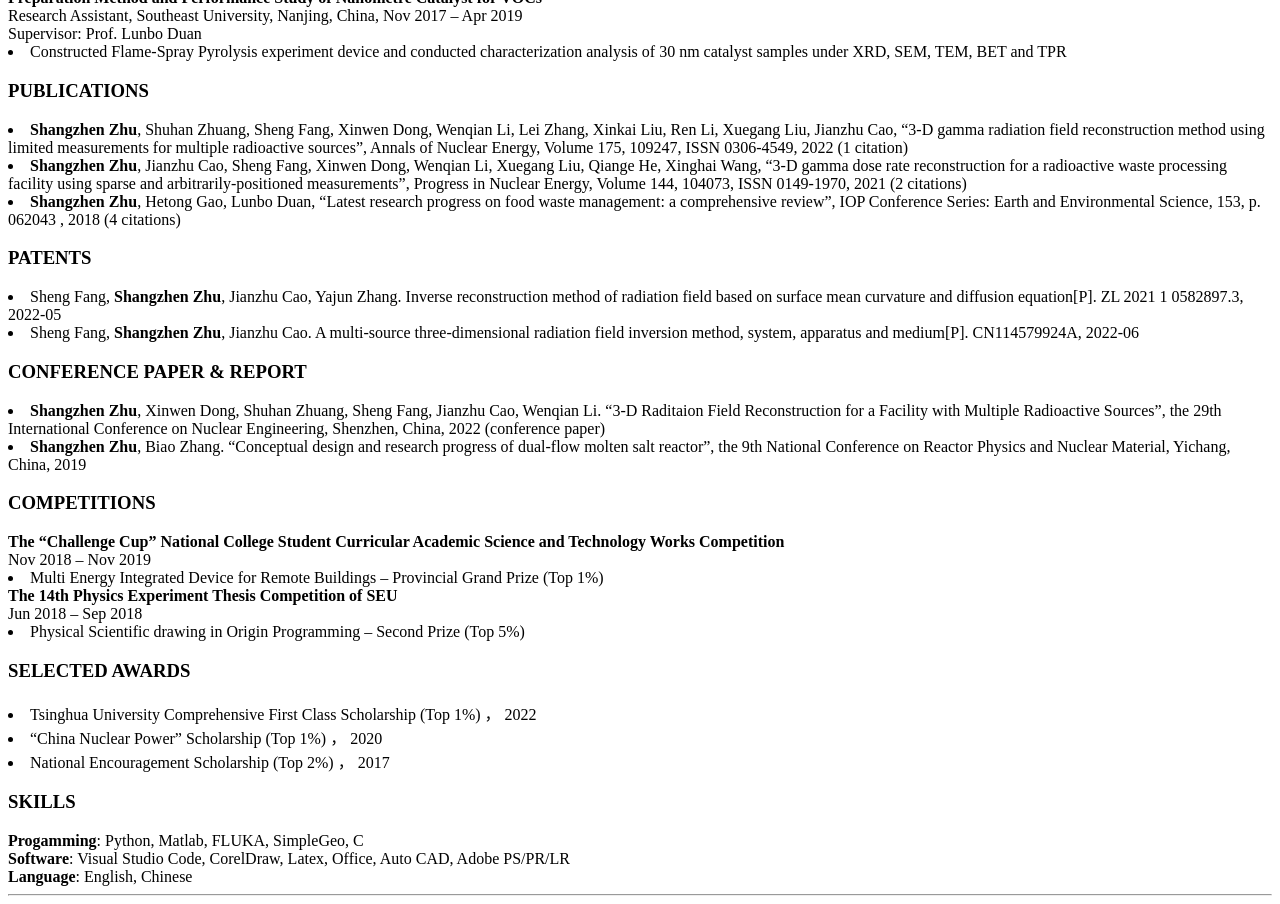
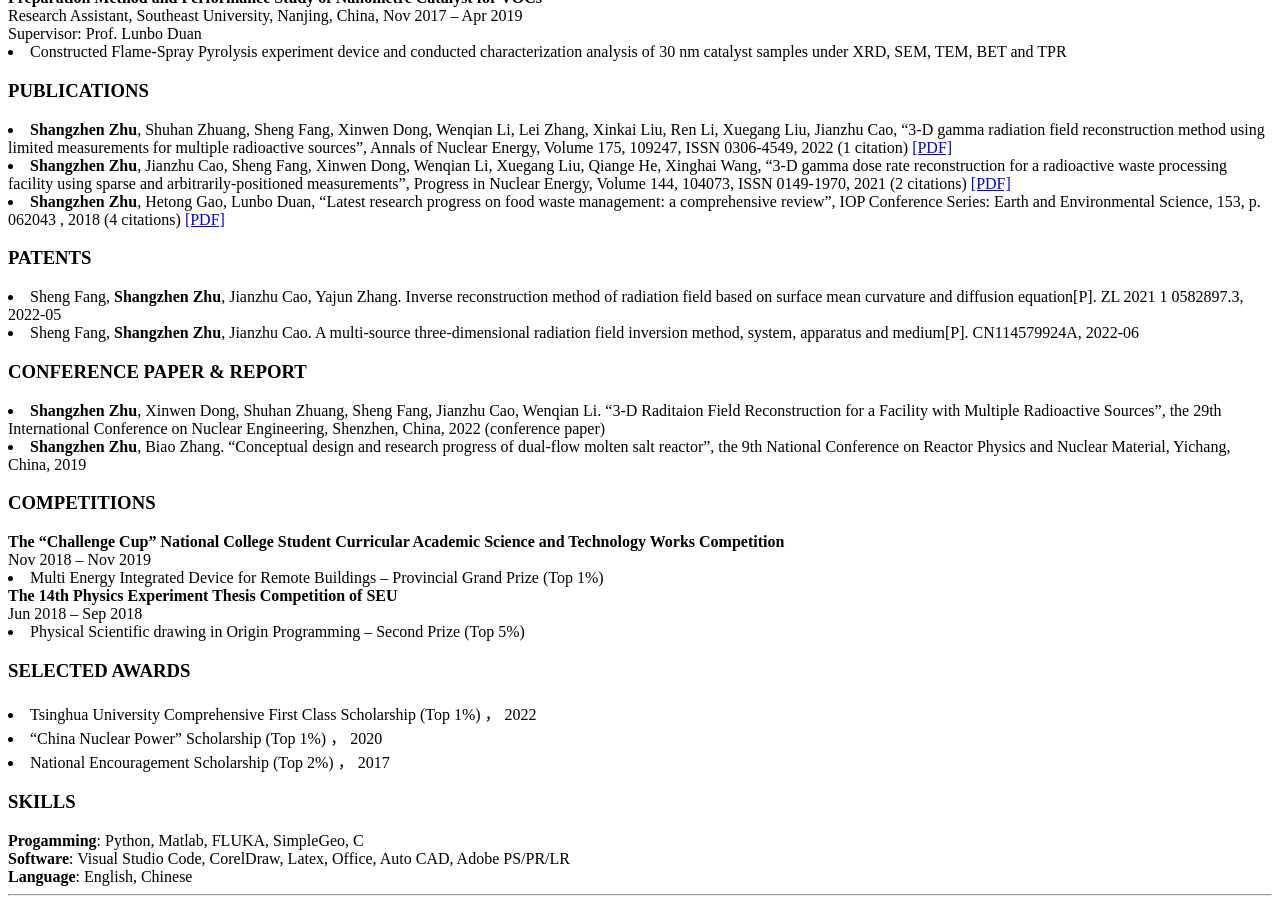
Before and after one commit to shepherd98/shangzhen, a plain HTML site: page index.html in a window 1280 px wide. Shown: the part 1100-2004 px from the top of the page. Drawn offline with Linux system fonts and the light colour scheme.

Commit message:
Update index.html

```diff
--- a/index.html
+++ b/index.html
@@ -125,13 +125,13 @@
     </li>
     <h3>PUBLICATIONS</h3>
     <li>
-        <b>Shangzhen Zhu</b>, Shuhan Zhuang, Sheng Fang, Xinwen Dong, Wenqian Li, Lei Zhang, Xinkai Liu, Ren Li, Xuegang Liu, Jianzhu Cao, “3-D gamma radiation field reconstruction method using limited measurements for multiple radioactive sources”, Annals of Nuclear Energy, Volume 175, 109247, ISSN 0306-4549, 2022 (1 citation)
+        <b>Shangzhen Zhu</b>, Shuhan Zhuang, Sheng Fang, Xinwen Dong, Wenqian Li, Lei Zhang, Xinkai Liu, Ren Li, Xuegang Liu, Jianzhu Cao, “3-D gamma radiation field reconstruction method using limited measurements for multiple radioactive sources”, Annals of Nuclear Energy, Volume 175, 109247, ISSN 0306-4549, 2022 (1 citation) <a href="https://shepherd98.github.io/shangzhen.github.io/ANE.pdf"> [PDF]</a>
     </li>
     <li>
-        <b>Shangzhen Zhu</b>, Jianzhu Cao, Sheng Fang, Xinwen Dong, Wenqian Li, Xuegang Liu, Qiange He, Xinghai Wang, “3-D gamma dose rate reconstruction for a radioactive waste processing facility using sparse and arbitrarily-positioned measurements”, Progress in Nuclear Energy,  Volume 144, 104073, ISSN 0149-1970, 2021 (2 citations)
+        <b>Shangzhen Zhu</b>, Jianzhu Cao, Sheng Fang, Xinwen Dong, Wenqian Li, Xuegang Liu, Qiange He, Xinghai Wang, “3-D gamma dose rate reconstruction for a radioactive waste processing facility using sparse and arbitrarily-positioned measurements”, Progress in Nuclear Energy,  Volume 144, 104073, ISSN 0149-1970, 2021 (2 citations) <a href="https://shepherd98.github.io/shangzhen.github.io/PNE.pdf"> [PDF]</a>
     </li>
     <li>
-        <b>Shangzhen Zhu</b>, Hetong Gao, Lunbo Duan, “Latest research progress on food waste management: a comprehensive review”, IOP Conference Series: Earth and Environmental Science, 153, p. 062043 , 2018 (4 citations)
+        <b>Shangzhen Zhu</b>, Hetong Gao, Lunbo Duan, “Latest research progress on food waste management: a comprehensive review”, IOP Conference Series: Earth and Environmental Science, 153, p. 062043 , 2018 (4 citations) <a href="https://shepherd98.github.io/shangzhen.github.io/foodwaste.pdf"> [PDF]</a>
     </li>
     <h3>PATENTS</h3>
     <li>
```
